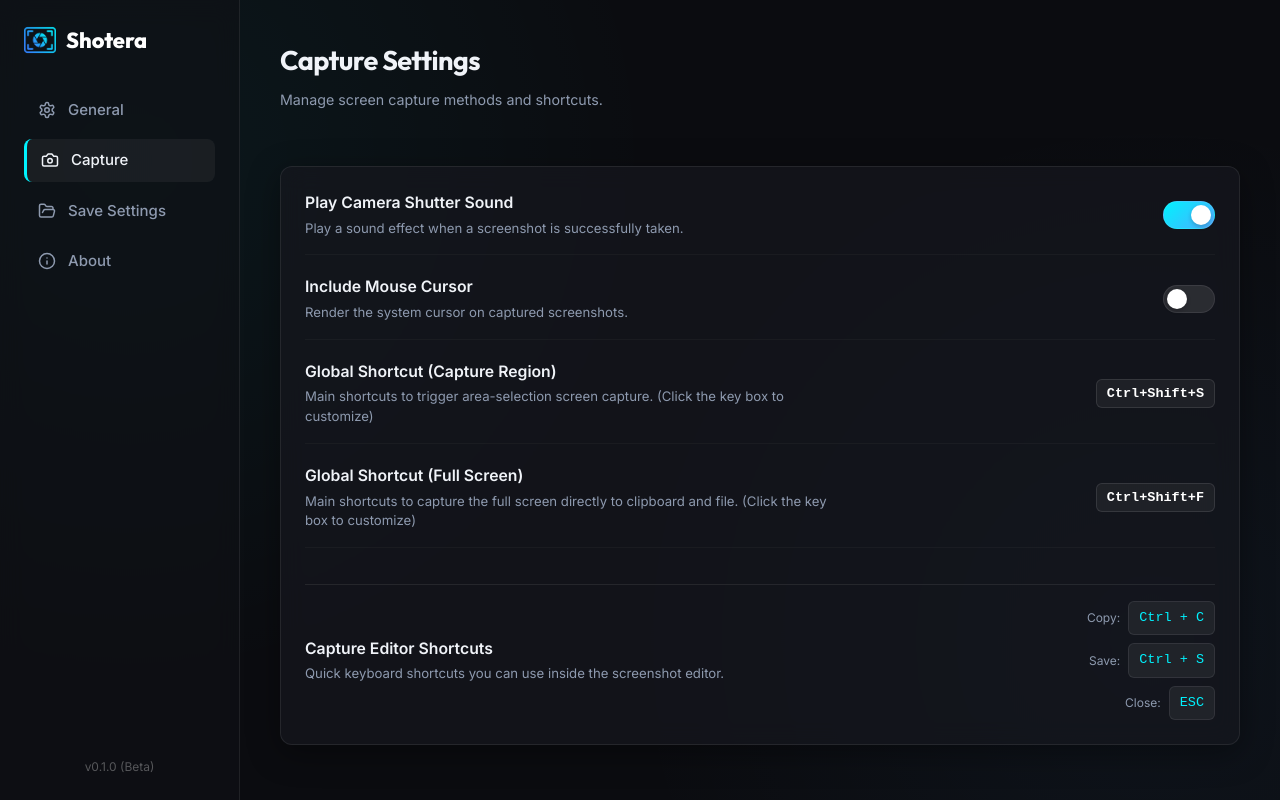
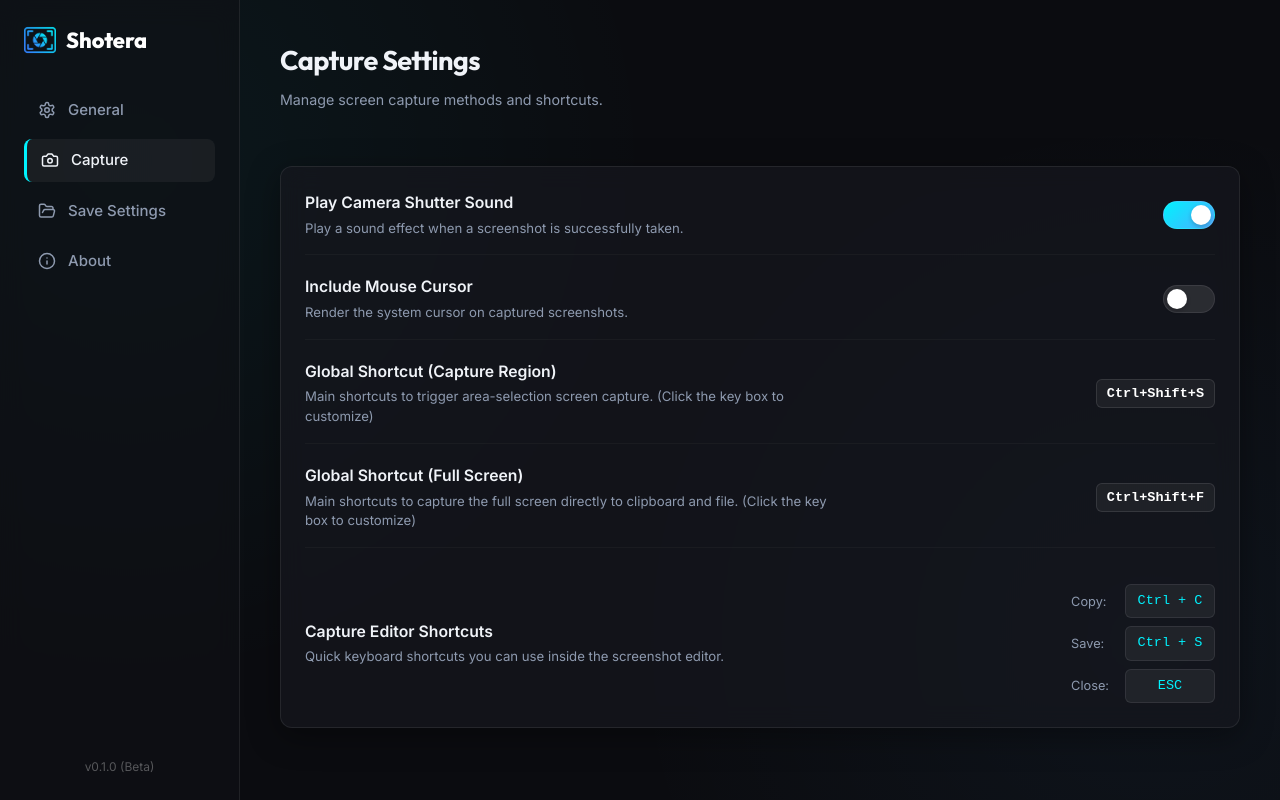
Before and after one commit to rzayevsahil/Shotera, a React (Vite) app: page / in a window 1280 px wide. Both pictures are taken after a click on the element "Capture". Built offline with nearby package versions, Linux system fonts and the light colour scheme.

Commit message:
feat: implement SettingsWindow component with shortcut configuration and persistent state management

```diff
--- a/src/components/SettingsWindow.tsx
+++ b/src/components/SettingsWindow.tsx
@@ -467,24 +467,26 @@ function SettingsWindow() {
               </div>
             </div>
 
-            <div className="setting-row" style={{ borderTop: "1px solid var(--border-color)", paddingTop: "16px", marginTop: "16px" }}>
+            <div className="setting-row" style={{ borderTop: "none", paddingTop: "16px" }}>
               <div className="setting-info">
                 <span className="setting-label">{t.editorShortcuts}</span>
                 <span className="setting-desc">{t.editorShortcutsDesc}</span>
               </div>
-              <div style={{ display: "flex", flexDirection: "column", gap: "8px", alignItems: "flex-end" }}>
-                <div style={{ display: "flex", gap: "8px", alignItems: "center" }}>
-                  <span style={{ fontSize: "0.8rem", color: "var(--text-muted)" }}>{lang === "tr" ? "Kopyala:" : "Copy:"}</span>
-                  <span className="shortcut-badge">Ctrl + C</span>
-                </div>
-                <div style={{ display: "flex", gap: "8px", alignItems: "center" }}>
-                  <span style={{ fontSize: "0.8rem", color: "var(--text-muted)" }}>{lang === "tr" ? "Kaydet:" : "Save:"}</span>
-                  <span className="shortcut-badge">Ctrl + S</span>
-                </div>
-                <div style={{ display: "flex", gap: "8px", alignItems: "center" }}>
-                  <span style={{ fontSize: "0.8rem", color: "var(--text-muted)" }}>{lang === "tr" ? "Kapat:" : "Close:"}</span>
-                  <span className="shortcut-badge">ESC</span>
-                </div>
+              <div style={{
+                display: "grid",
+                gridTemplateColumns: "auto auto",
+                columnGap: "16px",
+                rowGap: "8px",
+                alignItems: "center"
+              }}>
+                <span style={{ fontSize: "0.85rem", color: "var(--text-muted)", justifySelf: "start" }}>{lang === "tr" ? "Kopyala:" : "Copy:"}</span>
+                <span className="shortcut-badge" style={{ justifySelf: "start", minWidth: "90px", textAlign: "center" }}>Ctrl + C</span>
+
+                <span style={{ fontSize: "0.85rem", color: "var(--text-muted)", justifySelf: "start" }}>{lang === "tr" ? "Kaydet:" : "Save:"}</span>
+                <span className="shortcut-badge" style={{ justifySelf: "start", minWidth: "90px", textAlign: "center" }}>Ctrl + S</span>
+
+                <span style={{ fontSize: "0.85rem", color: "var(--text-muted)", justifySelf: "start" }}>{lang === "tr" ? "Kapat:" : "Close:"}</span>
+                <span className="shortcut-badge" style={{ justifySelf: "start", minWidth: "90px", textAlign: "center" }}>ESC</span>
               </div>
             </div>
           </div>
```
